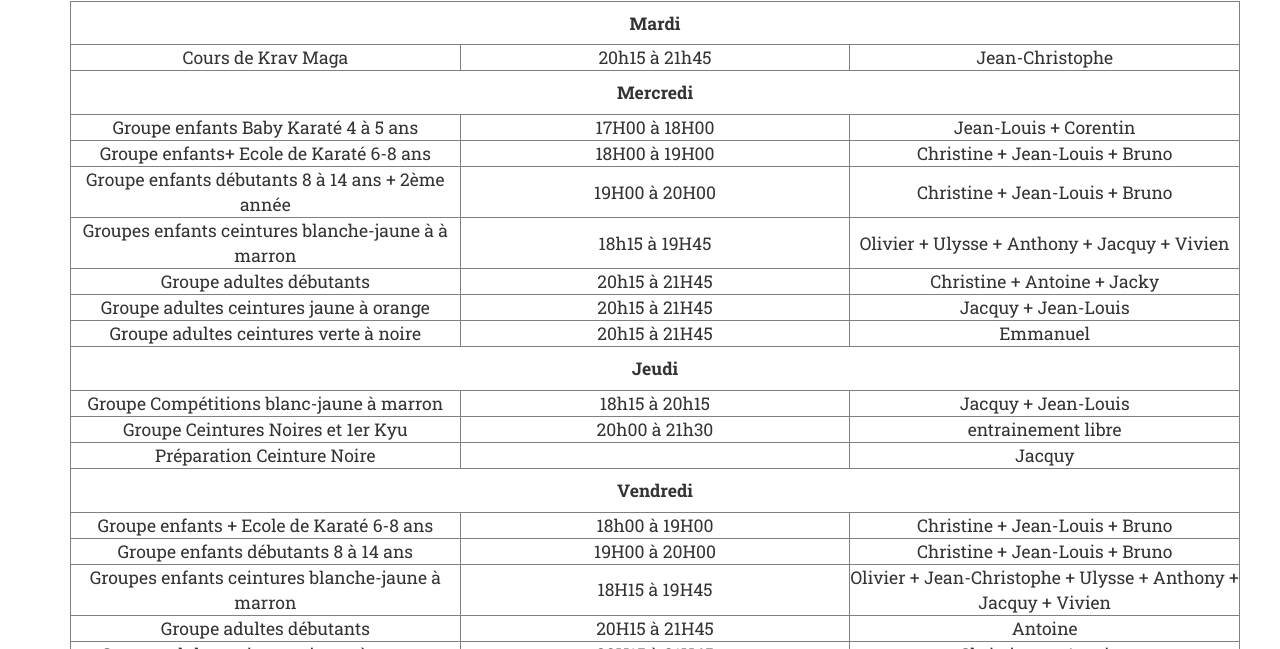
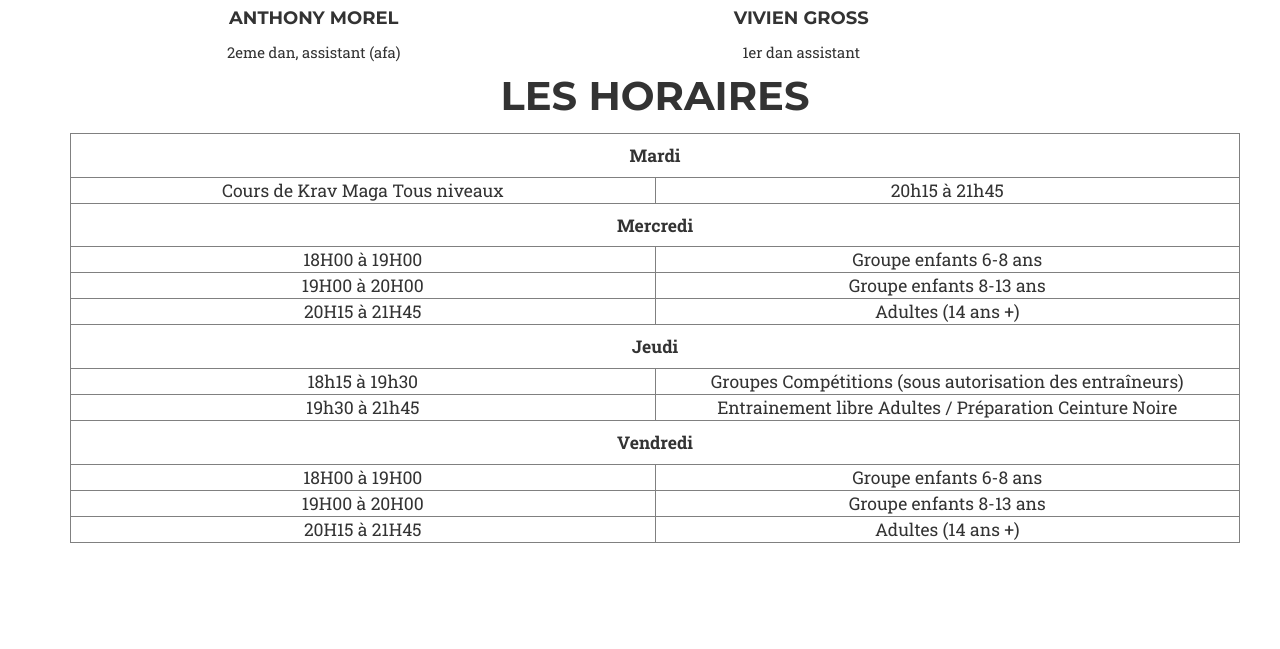
Before and after one commit to anthonyjlmorel/karate-club, a PHP site: page /index.php?p=team in a window 1280 px wide. Shown: the part 969-1618 px from the top of the page. Run offline with PHP 8.4, Linux system fonts and the light colour scheme; some web fonts are replaced.

Commit message:
Améliorations diverses

```diff
--- a/css/main.css
+++ b/css/main.css
@@ -34,7 +34,7 @@
 	height: 60px;
 
 	background-color: #222;
-	z-index: 2;
+	z-index: 9999;
 }
 
 .main-header.main{
@@ -228,6 +228,10 @@
 	display: block;
 }
 
+.calendar .calendar-container .legend .legend-text {
+    margin-left: 5px;
+}
+
 .calendar .calendar-container div.zabuto_calendar ul.legend li{
 	width:20px;
 	height:20px;
--- a/index.php
+++ b/index.php
@@ -60,8 +60,6 @@
 
 	$GLOBALS['currentPage'] = $currentPage;
 	$bodyClass = $currentPage == "w" ? 'welcome' : '';
-
-
 ?>
 <!DOCTYPE html>
 <html lang="fr">
--- a/js/p-scripts/team.js
+++ b/js/p-scripts/team.js
@@ -1,11 +1,10 @@
-
-
 
 $(document).ready(function(){
 
 	$.ajax({
 		url:'pages/team-descriptor.json',
-		dataType: 'json'
+		dataType: 'json',
+		cache: false
 	}).then(function(result){
 
 		ko.applyBindings(result);
--- a/pages/contact.php
+++ b/pages/contact.php
@@ -10,7 +10,10 @@
 
 	<div class="row text-center">
 		<h4 class="service-heading">
-			Les inscriptions se font le Mercredi pendant les horaires de cours
+			Les inscriptions se font les Mercredi/Vendredi pendant les horaires de cours.
+		</h4>
+		<h4 class="service-heading">
+			Sinon pour tout autre renseignement vous pouvez nous contacter par les moyens suivants:
 		</h4>
 
 		<div class="col-md-4">
--- /dev/null
+++ b/pages/horaire.php
@@ -0,0 +1,84 @@
+<table border="1" cellpadding="4" cellspacing="1">
+	<tbody>
+
+		<tr>
+			<td colspan="2">
+				Mardi
+			</td>
+		</tr>
+		<tr>
+			<td>
+				Cours de Krav Maga
+				Tous niveaux
+			</td>
+			<td>20h15 à 21h45</td>
+		</tr>
+		<tr>
+			<td colspan="2">
+				Mercredi
+			</td>
+		</tr>
+		<tr>
+			<td> 18H00 à 19H00</td>
+			<td>
+				Groupe enfants 6-8 ans
+			</td>
+		</tr>
+		<tr>
+			<td>19H00 à 20H00</td>
+			<td>
+				Groupe enfants 8-13 ans
+			</td>
+
+		</tr>
+		<tr>
+			<td>20H15 à 21H45</td>
+			<td>
+				Adultes (14 ans +)
+			</td>
+
+		</tr>
+		<tr>
+			<td colspan="2"  >
+				Jeudi
+			</td>
+		</tr>
+		<tr>
+			<td>18h15 à 19h30</td>
+			<td>
+				Groupes Compétitions (sous autorisation des entraîneurs)
+			</td>
+
+		</tr>
+		<tr>
+			<td>19h30 à 21h45</td>
+			<td>
+				Entrainement libre Adultes / Préparation Ceinture Noire
+			</td>
+		</tr>
+		<tr>
+			<td colspan="2"  >
+				Vendredi
+			</td>
+		</tr>
+		<tr>
+			<td> 18H00 à 19H00</td>
+			<td>
+				Groupe enfants 6-8 ans
+			</td>
+		</tr>
+		<tr>
+			<td>19H00 à 20H00</td>
+			<td>
+				Groupe enfants 8-13 ans
+			</td>
+
+		</tr>
+		<tr>
+			<td>20H15 à 21H45</td>
+			<td>
+				Adultes (14 ans +)
+			</td>
+		</tr>
+	</tbody>
+</table>
--- a/pages/team-descriptor.json
+++ b/pages/team-descriptor.json
@@ -1,46 +1,59 @@
 {
 	"team": [
 		{
-			"name": "Darmeschin Ghoerghe",
-			"photo": "ghoerghe.jpg",
-			"desc": "3ème Dan FFKDA"
-		}, {
-			"name": "Knoll Jacquy",
-			"photo": "knolljacky.jpg",
-			"desc": "3ème Dan FFKDA instructeur fédéral, juge, arbitre de ligue Kata et Kumite, Directeur Technique CDK67, Juge des Grades"
+			"name": "Jacquy KNOLL",
+			"photo": "IMG_4560.JPG",
+			"desc": "4eme dan, responsable technique et administratif du club, instructeur fédéral."
 		},
 		{
-			"name": "Diebold Christine",
-			"photo": "christine.jpg",
-			"desc": "1ère Dan FFKDA, AFA"
+			"name": "Emmanuel HOEN",
+			"photo": "unknown.jpg",
+			"desc": "5eme dan, instructeur fédéral"
 		},
 
 		{
-			"name": "Ferraro Antoine",
-			"photo": "antoine.jpg",
-			"desc": "2ème Dan FFKDA, instructeur fédéral"
+			"name": "Ulysse CHALKIADAKIS",
+			"photo": "IMG_4574.JPG",
+			"desc": "2eme dan J.K.A. instructeur fédéral, entraîneur adultes"
 		},
 
 		{
-			"name": "Jean-Christophe Wieber",
-			"photo": "jeanchristophe.jpg",
-			"desc": "2ème Dan FFKDA, AFA"
+			"name": "Christine DIEBOLD",
+			"photo": "IMG_4552.JPG",
+			"desc": "1er dan, assistant (afa)  entraîneur  école de karaté"
+		},
+
+		{
+			"name": "Jean Louis JUNG",
+			"photo": "IMG_4550.JPG",
+			"desc": "2eme dan, instructeur fédéral entraineur baby karaté"
+		},
+		{
+			"name": "Kelly DA COSTA",
+			"photo": "IMG_4567.JPG",
+			"desc": "3eme dan (master staps) entraineur enfants"
+		},
+
+
+		{
+			"name": "Yannick HMAE",
+			"photo": "IMG_4573.JPG",
+			"desc": "2eme dan,  assistant (afa) entraîneur enfants"
 
 		},
 
 
 		{
-			"name": "Olivier Caspar",
-			"photo": "olivier.jpg",
-			"desc": "1er Dan FFKDA, AFA"
-
+			"name": "Anthony MOREL",
+			"photo": "IMG_4568.JPG",
+			"desc": "2eme dan,  assistant (afa)"
 		},
 
 
 		{
-			"name": "Jean-Louis Jung",
-			"photo": "jeanlouis.jpg",
-			"desc": "1er Dan FFKDA, Arbitre de Ligue Kata, Juge de Ligue Kumite, DAF Assistant Commission Sportive"
+			"name": "Vivien GROSS",
+			"photo": "IMG_4575.JPG",
+			"desc": "1er dan assistant"
 		}
 	]
 
--- a/pages/team.php
+++ b/pages/team.php
@@ -31,149 +31,10 @@
 	</div>
 
 	<div class="row schedule">
-		<table border="1" cellpadding="4" cellspacing="1">
-			<tbody>
+		<?php
 
-				<tr>
-					<td colspan="3">
-						Mardi
-					</td>
-				</tr>
-				<tr>
-					<td>Cours de Krav Maga
-
-					</td>
-					<td>20h15 à 21h45</td>
-					<td>Jean-Christophe
-
-					</td>
-				</tr>
-				<tr>
-					<td colspan="3">
-						Mercredi
-					</td>
-				</tr>
-				<tr>
-					<td> Groupe enfants Baby Karaté 4 à 5 ans </td>
-					<td> 17H00 à 18H00</td>
-					<td> Jean-Louis + Corentin
-
-					</td>
-				</tr>
-				<tr>
-					<td>Groupe enfants+ Ecole de Karaté 6-8 ans</td>
-					<td>18H00 à 19H00</td>
-					<td>Christine + Jean-Louis + Bruno
-
-					</td>
-				</tr>
-				<tr>
-					<td>Groupe enfants débutants 8 à 14 ans
-						+ 2ème année
-					</td>
-					<td>19H00 à 20H00</td>
-					<td>Christine + Jean-Louis + Bruno
-
-					</td>
-				</tr>
-				<tr>
-					<td>Groupes enfants ceintures blanche-jaune à
-						à marron
-					</td>
-					<td>18h15 à 19H45</td>
-					<td>Olivier + Ulysse + Anthony + Jacquy + Vivien
-
-					</td>
-				</tr>
-				<tr>
-					<td>Groupe adultes débutants</td>
-					<td>20h15 à 21H45</td>
-					<td>Christine + Antoine + Jacky
-
-					</td>
-				</tr>
-				<tr>
-					<td>Groupe adultes ceintures jaune à orange</td>
-					<td>20h15 à 21H45</td>
-					<td>Jacquy + Jean-Louis</td>
-				</tr>
-				<tr>
-					<td>Groupe adultes ceintures verte à noire</td>
-					<td>20h15 à 21H45</td>
-					<td>Emmanuel</td>
-				</tr>
-				<tr>
-					<td colspan="3"  >
-						Jeudi
-					</td>
-				</tr>
-				<tr>
-					<td>Groupe Compétitions blanc-jaune
-						à marron
-					</td>
-					<td>18h15 à 20h15</td>
-					<td>Jacquy + Jean-Louis
-
-					</td>
-				</tr>
-				<tr>
-					<td>Groupe Ceintures Noires et 1er Kyu</td>
-					<td>20h00 à 21h30</td>
-					<td>entrainement libre
-
-					</td>
-				</tr>
-				<tr>
-					<td>Préparation Ceinture Noire</td>
-					<td></td>
-					<td>Jacquy</td>
-				</tr>
-				<tr>
-					<td colspan="3"  >
-						Vendredi
-					</td>
-				</tr>
-				<tr>
-					<td> Groupe enfants + Ecole de Karaté 6-8 ans</td>
-					<td>18h00 à 19H00</td>
-					<td>Christine + Jean-Louis + Bruno
-
-					</td>
-				</tr>
-				<tr>
-					<td>Groupe enfants débutants 8 à 14 ans</td>
-					<td>19H00 à 20H00</td>
-					<td>Christine + Jean-Louis + Bruno
-
-					</td>
-				</tr>
-				<tr>
-					<td>Groupes enfants ceintures blanche-jaune à marron
-
-					</td>
-					<td>18H15 à 19H45</td>
-					<td>Olivier + Jean-Christophe + Ulysse + Anthony + Jacquy + Vivien
-
-					</td>
-				</tr>
-				<tr>
-					<td>Groupe adultes débutants</td>
-					<td>20H15 à 21H45</td>
-					<td>Antoine</td>
-				</tr>
-				<tr>
-					<td>Groupe adultes ceintures jaune à orange</td>
-					<td>20H15 à 21H45</td>
-					<td>Christine ou Antoine</td>
-				</tr>
-				<tr>
-					<td>Groupe adultes ceintures verte à noire</td>
-					<td>20H15 à 21H45</td>
-					<td>Ulysse</td>
-				</tr>
-			</tbody>
-		</table>
-
+			include SITE_ROOT_PATH."/pages/horaire.php";
+		?>
 	</div>
 
 </section>
```
Also changed, not shown: js/p-scripts/calendar.js (+56 -17 lines), pages/calendar.php (+15 -3 lines), pages/club.php (+3 -9 lines), 1 other file.
